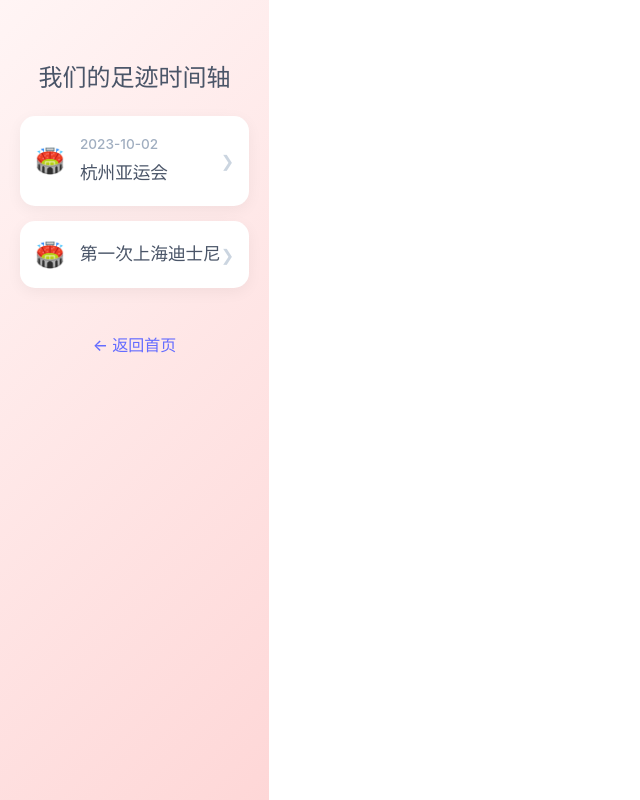
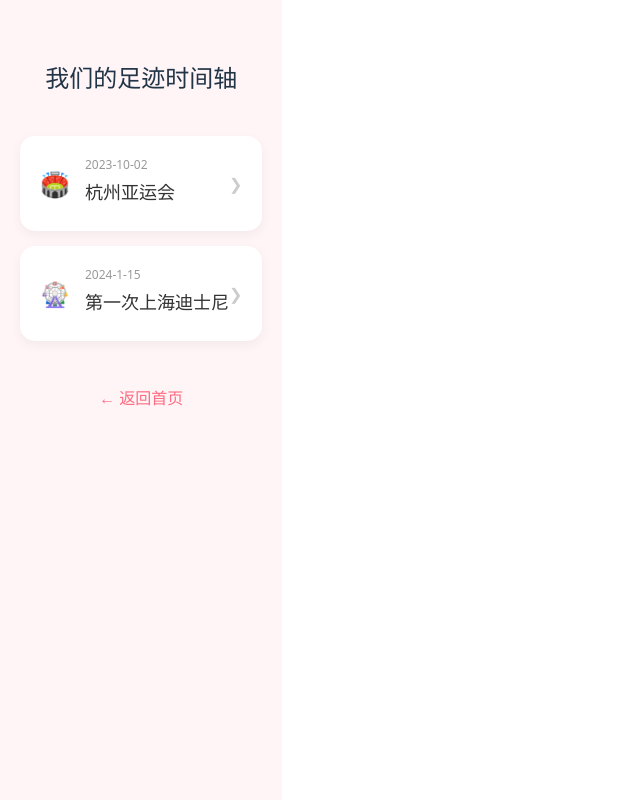
Before and after one commit to Aling1717/CP-Love-Story, a React (Vite) app: page /timeline in a window 1280 px wide. Shown: the whole page, without its empty margins (0-640 px from the left). Built offline with nearby package versions, Linux system fonts and the light colour scheme.

Commit message:
update_0120_1441

```diff
--- a/src/App.css
+++ b/src/App.css
@@ -1,128 +1,97 @@
-/* 全局基础设置 */
+/* 基础重置，确保没有边距干扰 */
 * {
   margin: 0;
   padding: 0;
   box-sizing: border-box;
 }
 
-body {
-  font-family: -apple-system, BlinkMacSystemFont, 'Segoe UI', Roboto, Oxygen, Ubuntu, Cantarell, 'Open Sans', 'Helvetica Neue', sans-serif;
-  color: #4a5568;
+/* 核心容器：解决偏左问题的关键 */
+.container {
+  min-height: 100vh;
+  width: 100%;           /* 强制宽度占满屏幕 */
+  background-color: #fff5f7; /* 恢复最初的柔和粉色 */
+  padding: 40px 20px;
+  display: flex;         /* 开启弹性布局 */
+  flex-direction: column;/* 内容垂直排列 */
+  align-items: center;    /* 【关键】让所有内容水平居中 */
+  justify-content: flex-start;
 }
 
-/* 核心容器：这里定义了消失的背景颜色 */
-.container {
-  min-height: 100vh;
-  /* 柔和的浪漫粉色渐变 */
-  background: linear-gradient(135deg, #fff5f5 0%, #fed7d7 100%);
-  padding: 40px 20px;
+/* 时间轴容器 */
+.timeline-container {
+  width: 100%;
+  max-width: 500px;      /* 限制最大宽度，防止在大屏幕上太散 */
   display: flex;
   flex-direction: column;
+  align-items: center;   /* 让内部卡片居中 */
+  margin-top: 20px;
+}
+
+/* 时间轴卡片：让它看起来更精致 */
+.timeline-card {
+  background: white;
+  width: 100%;           /* 占满容器宽度 */
+  max-width: 400px;
+  padding: 20px;
+  margin-bottom: 15px;
+  border-radius: 15px;
+  text-decoration: none; /* 去除链接下划线 */
+  color: #333;           /* 文字颜色 */
+  display: flex;
   align-items: center;
+  box-shadow: 0 4px 12px rgba(0, 0, 0, 0.05); /* 淡淡的阴影 */
+  transition: transform 0.2s;
+}
+
+.timeline-card:active {
+  transform: scale(0.98); /* 点击时的反馈效果 */
+}
+
+/* 图标样式 */
+.timeline-icon {
+  font-size: 24px;
+  margin-right: 15px;
+}
+
+/* 日期与标题 */
+.timeline-info {
+  flex-grow: 1;
+}
+
+.timeline-date {
+  font-size: 12px;
+  color: #999;
+  display: block;
+}
+
+.timeline-info h3 {
+  font-size: 18px;
+  margin-top: 5px;
+}
+
+/* 箭头 */
+.arrow {
+  color: #ccc;
+  font-weight: bold;
 }
 
 /* 首页爱心动画 */
 .heart {
-  animation: heartbeat 1.5s ease-in-out infinite;
+  font-size: 60px;
   margin-bottom: 20px;
+  animation: pulse 1.5s infinite;
 }
 
-@keyframes heartbeat {
+@keyframes pulse {
   0% { transform: scale(1); }
-  14% { transform: scale(1.15); }
-  28% { transform: scale(1); }
-  42% { transform: scale(1.15); }
-  70% { transform: scale(1); }
+  50% { transform: scale(1.1); }
+  100% { transform: scale(1); }
 }
 
-/* 标题与文字样式 */
-h1 {
-  font-size: 2rem;
-  color: #e53e3e;
-  margin-bottom: 10px;
+/* 返回链接样式 */
+.back-link {
+  margin-top: 30px;
+  color: #ff6b81;
+  text-decoration: none;
+  font-weight: bold;
 }
-
-.subtitle {
-  color: #718096;
-  font-size: 1rem;
-  margin-bottom: 30px;
-}
-
-/* 按钮样式 */
-.main-btn {
-  background-color: #f687b3;
-  color: white;
-  border: none;
-  padding: 12px 30px;
-  border-radius: 25px;
-  font-size: 1.1rem;
-  box-shadow: 0 4px 6px rgba(0, 0, 0, 0.1);
-  cursor: pointer;
-  transition: transform 0.2s;
-}
-
-.main-btn:active {
-  transform: scale(0.95);
-}
-
-/* 时间轴卡片样式 */
-.timeline-container {
-  width: 100%;
-  max-width: 500px;
-}
-
-.timeline-card {
-  background: white;
-  border-radius: 15px;
-  padding: 15px;
-  margin-bottom: 15px;
-  display: flex;
-  align-items: center;
-  text-decoration: none;
-  color: inherit;
-  box-shadow: 0 4px 15px rgba(0, 0, 0, 0.05);
-  transition: transform 0.2s;
-}
-
-.timeline-card:hover {
-  transform: translateY(-3px);
-}
-
-.timeline-icon {
-  margin-right: 15px;
-}
-
-.timeline-date {
-  font-size: 0.85rem;
-  color: #a0aec0;
-}
-
-.timeline-info h3 {
-  font-size: 1.1rem;
-  color: #4a5568;
-}
-
-.arrow {
-  margin-left: auto;
-  color: #cbd5e0;
-}
-
-/* 详情页样式 */
-.detail-card {
-  background: white;
-  border-radius: 20px;
-  padding: 25px;
-  width: 100%;
-  max-width: 500px;
-  box-shadow: 0 10px 25px rgba(0, 0, 0, 0.1);
-}
-
-.back-btn {
-  align-self: flex-start;
-  background: none;
-  border: none;
-  color: #f687b3;
-  font-size: 1rem;
-  margin-bottom: 20px;
-  cursor: pointer;
-}
--- a/src/pages/Home.jsx
+++ b/src/pages/Home.jsx
@@ -5,7 +5,7 @@ function Home() {
     <div className="container">
       <div className="heart" style={{ fontSize: '50px', textAlign: 'center' }}>❤️</div>
       <h1 style={{ textAlign: 'center' }}>CP's LOVE Story</h1>
-      <p className="subtitle" style={{ textAlign: 'center' }}>这是独属于我们的回忆</p>
+      <p className="subtitle" style={{ textAlign: 'center' }}>这是独属于我们的回忆!!</p>
       <div style={{ textAlign: 'center', marginTop: '20px' }}>
         <Link to="/timeline">
           <button className="main-btn">开启回忆之旅</button>
--- a/src/pages/Timeline.jsx
+++ b/src/pages/Timeline.jsx
@@ -1,7 +1,7 @@
 import { Link } from 'react-router-dom';
 
 function Timeline() {
-  // 这里已经填入了你的两段回忆
+
   const memories = [
     {
       id: '1',
@@ -11,9 +11,9 @@ function Timeline() {
     },
     {
         id:'2',
-        data:'2024-1-15',
+        date:'2024-1-15',
         title:'第一次上海迪士尼',
-        icon:'🏟️'
+        icon:'🎡'
     },
 
   ];
```
